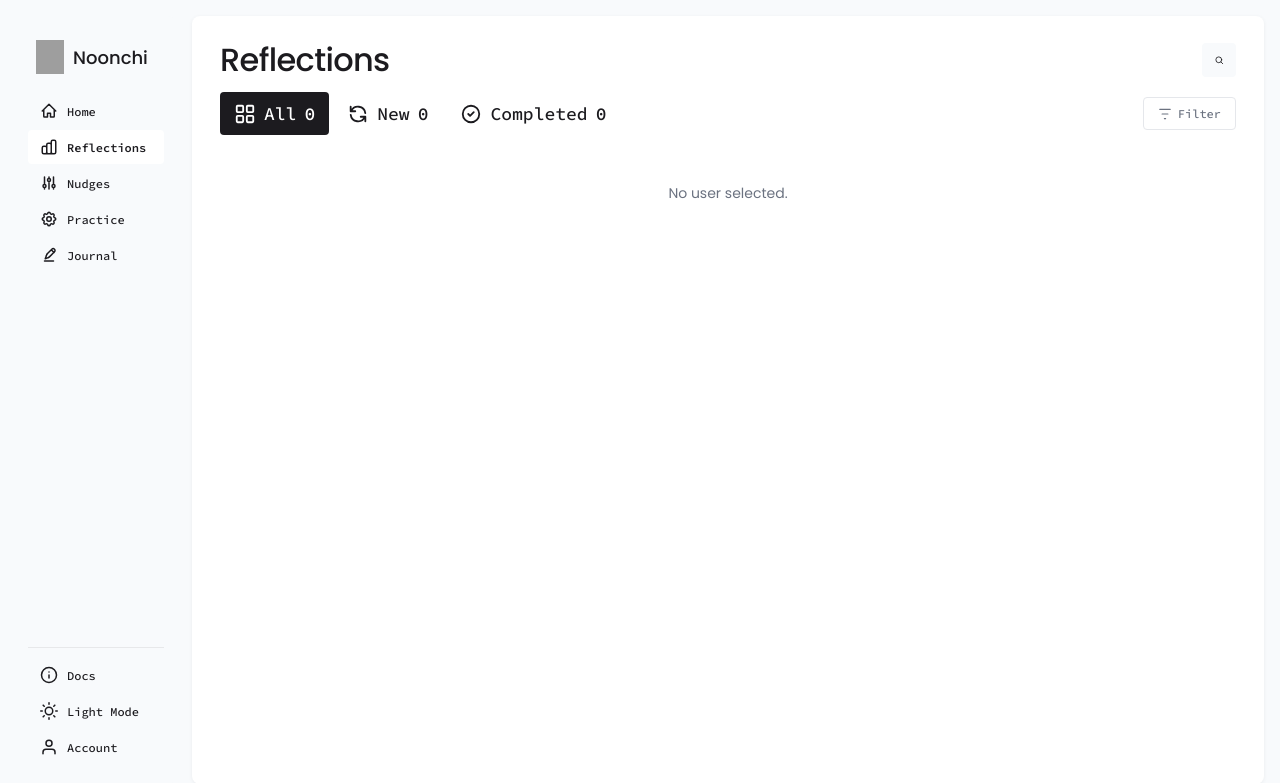
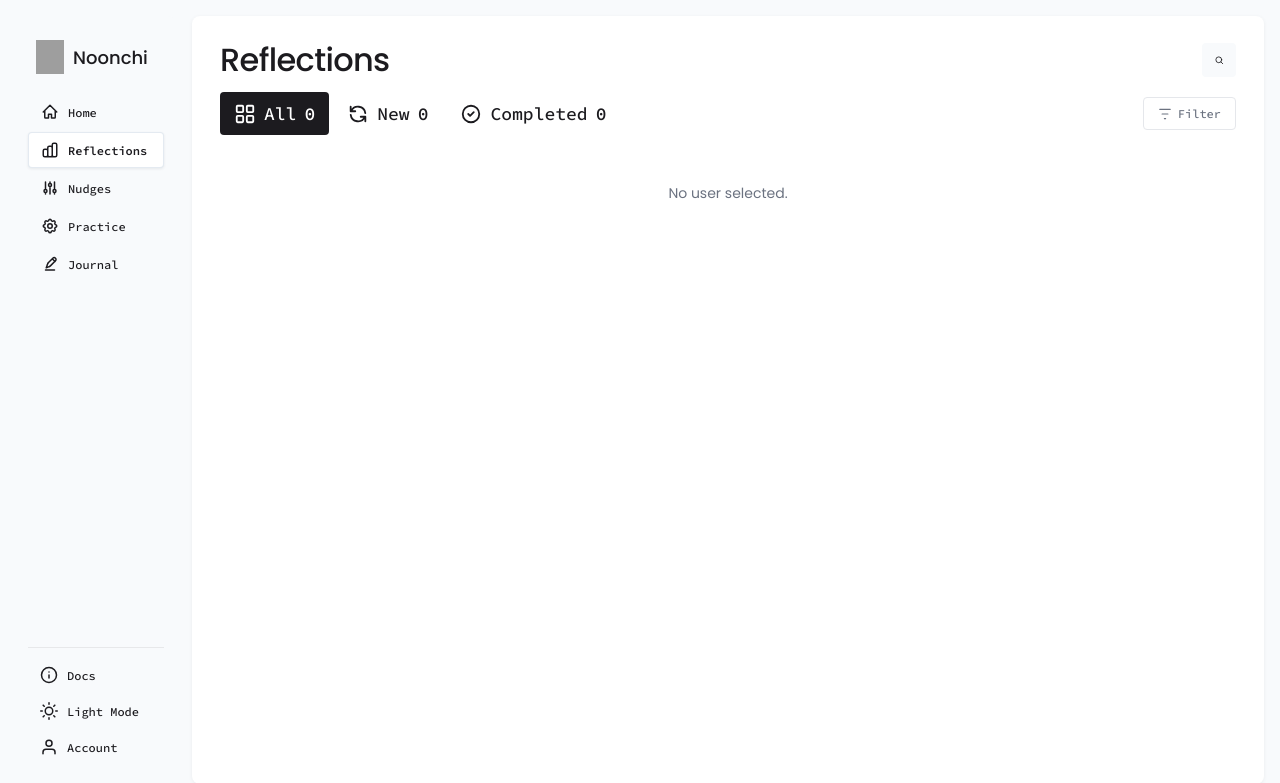
Before and after one commit to lucaskmiyazaki/noonchi_appraisal, a Flask app: template templates/analysis.html in a window 1280 px wide. Shown: the top 783 px of the page. Run offline with Flask 3, Linux system fonts and the light colour scheme; the template is opened without the code that fills it, so the values that code supplies are empty; some libraries are stand-ins or nearby versions; grey boxes are pictures that could not be loaded.

Commit message:
style: make tab highlight more clear

```diff
--- a/templates/_left_sidebar.html
+++ b/templates/_left_sidebar.html
@@ -32,6 +32,7 @@
     gap: 9px;
     padding: 8px 12px;
     border-radius: var(--radius-sm);
+    border: 1px solid transparent;
     color: #1c1b1f;
     background: transparent;
     font-size: var(--fs-label);
@@ -43,7 +44,14 @@
   }
   .app-nav-icon svg { width: 18px; height: 18px; stroke: currentColor; flex-shrink: 0; }
   .app-nav-icon:hover { background: rgba(0,0,0,0.05); color: #1c1b1f; }
-  .app-nav-icon.is-active { background: #ffffff; color: #1c1b1f; font-weight: var(--fw-semibold); border-radius: var(--radius-sm); }
+  .app-nav-icon.is-active {
+    background: #ffffff;
+    color: #1c1b1f;
+    font-weight: var(--fw-semibold);
+    border-color: var(--border-soft);
+    box-shadow: 0 1px 3px rgba(15, 23, 42, 0.08);
+    border-radius: var(--radius-sm);
+  }
   .app-nav-bottom {
     display: flex;
     flex-direction: column;
```
